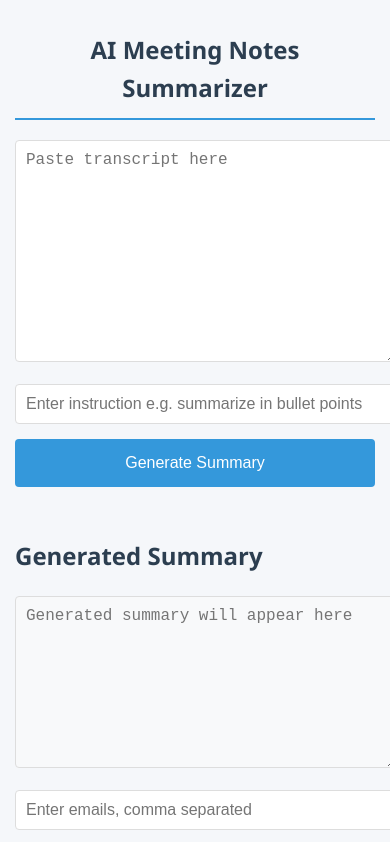
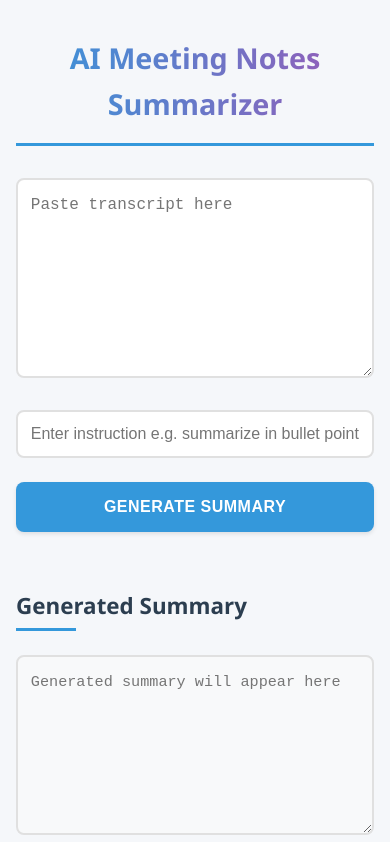
Before and after one commit to Rajkumaryogi/AiMeetingNotesSummarizer, a plain HTML site: page frontend/index.html in a window 390 px wide. Shown: the top 842 px of the page. Drawn offline with Linux system fonts and the light colour scheme.

Commit message:
added basic ui

```diff
--- a/frontend/script.js
+++ b/frontend/script.js
@@ -1,4 +1,4 @@
-const API_BASE = "http://localhost:8000/api/summary";
+const API_BASE = "https://aimeetingnotessummarizer.onrender.com/api/summary";
 
 async function generateSummary() {
   const transcript = document.getElementById("transcript").value;
--- a/frontend/style.css
+++ b/frontend/style.css
@@ -1,45 +1,93 @@
 /* Base Styles */
+:root {
+  --primary: #3498db;
+  --primary-hover: #2980b9;
+  --secondary: #2ecc71;
+  --secondary-hover: #27ae60;
+  --danger: #e74c3c;
+  --danger-hover: #c0392b;
+  --light-gray: #f8f9fa;
+  --dark-gray: #2c3e50;
+  --border-radius: 8px;
+  --box-shadow: 0 4px 6px rgba(0, 0, 0, 0.1);
+  --transition: all 0.3s ease;
+}
+
 body {
   font-family: 'Segoe UI', Tahoma, Geneva, Verdana, sans-serif;
   line-height: 1.6;
   color: #333;
   max-width: 800px;
   margin: 0 auto;
-  padding: 20px;
+  padding: 2rem;
   background-color: #f5f7fa;
 }
 
+/* Container Styles */
+.container {
+  background: white;
+  padding: 2.5rem;
+  border-radius: var(--border-radius);
+  box-shadow: var(--box-shadow);
+}
+
+/* Typography */
 h1, h2 {
-  color: #2c3e50;
-  margin-bottom: 20px;
+  color: var(--dark-gray);
+  margin-bottom: 1.5rem;
 }
 
 h1 {
-  font-size: 2rem;
+  font-size: 2.2rem;
   text-align: center;
-  border-bottom: 2px solid #3498db;
-  padding-bottom: 10px;
+  padding-bottom: 1rem;
+  border-bottom: 3px solid var(--primary);
+  background: linear-gradient(to right, var(--primary), #9b59b6);
+  -webkit-background-clip: text;
+  background-clip: text;
+  color: transparent;
+  margin-bottom: 2rem;
 }
 
 h2 {
-  font-size: 1.5rem;
-  margin-top: 30px;
+  font-size: 1.6rem;
+  margin-top: 2rem;
+  position: relative;
+  padding-bottom: 0.5rem;
+}
+
+h2::after {
+  content: '';
+  position: absolute;
+  bottom: 0;
+  left: 0;
+  width: 60px;
+  height: 3px;
+  background: var(--primary);
 }
 
 /* Form Elements */
 textarea, input {
   width: 100%;
-  padding: 12px;
-  margin-bottom: 15px;
-  border: 1px solid #ddd;
-  border-radius: 4px;
+  padding: 1rem;
+  margin-bottom: 1.5rem;
+  border: 2px solid #e0e0e0;
+  border-radius: var(--border-radius);
   font-size: 1rem;
-  transition: border-color 0.3s ease;
+  transition: var(--transition);
+  box-sizing: border-box;
+}
+
+textarea:focus, input:focus {
+  outline: none;
+  border-color: var(--primary);
+  box-shadow: 0 0 0 3px rgba(52, 152, 219, 0.2);
 }
 
 textarea {
-  min-height: 150px;
+  min-height: 180px;
   resize: vertical;
+  line-height: 1.6;
 }
 
 #transcript {
@@ -47,85 +95,166 @@ textarea {
 }
 
 #summary {
-  height: 150px;
-  background-color: #f8f9fa;
+  height: 180px;
+  background-color: var(--light-gray);
+  font-size: 0.95rem;
 }
 
 /* Buttons */
 button {
-  background-color: #3498db;
+  background-color: var(--primary);
   color: white;
   border: none;
-  padding: 12px 20px;
+  padding: 1rem 1.8rem;
   font-size: 1rem;
-  border-radius: 4px;
+  font-weight: 600;
+  border-radius: var(--border-radius);
   cursor: pointer;
-  transition: background-color 0.3s ease;
-  margin-bottom: 20px;
+  transition: var(--transition);
+  margin-bottom: 1.5rem;
+  display: inline-flex;
+  align-items: center;
+  justify-content: center;
+  text-transform: uppercase;
+  letter-spacing: 0.5px;
+  box-shadow: 0 2px 4px rgba(0, 0, 0, 0.1);
 }
 
 button:hover {
-  background-color: #2980b9;
+  background-color: var(--primary-hover);
+  transform: translateY(-2px);
+  box-shadow: 0 4px 8px rgba(0, 0, 0, 0.15);
+}
+
+button:active {
+  transform: translateY(0);
 }
 
 button:disabled {
   background-color: #95a5a6;
   cursor: not-allowed;
+  transform: none;
+  box-shadow: none;
 }
 
-/* Responsive Design */
-@media (max-width: 600px) {
-  body {
-    padding: 15px;
-  }
+#sendBtn {
+  background-color: var(--secondary);
+}
 
-  h1 {
-    font-size: 1.5rem;
-  }
-
-  textarea, input {
-    padding: 10px;
-  }
-
-  button {
-    width: 100%;
-    padding: 15px;
-  }
+#sendBtn:hover {
+  background-color: var(--secondary-hover);
 }
 
 /* Loading State */
 .loading {
   position: relative;
+  pointer-events: none;
+  opacity: 0.8;
 }
 
 .loading::after {
   content: "";
   position: absolute;
   top: 50%;
-  right: 15px;
+  right: 1.5rem;
   transform: translateY(-50%);
-  width: 16px;
-  height: 16px;
-  border: 2px solid rgba(255, 255, 255, 0.3);
+  width: 1.2rem;
+  height: 1.2rem;
+  border: 3px solid rgba(255, 255, 255, 0.3);
   border-radius: 50%;
   border-top-color: white;
-  animation: spin 1s ease-in-out infinite;
+  animation: spin 0.8s linear infinite;
 }
 
 @keyframes spin {
   to { transform: translateY(-50%) rotate(360deg); }
 }
 
-/* Success Message */
-.success {
-  color: #27ae60;
-  font-weight: bold;
-  margin-top: 10px;
+/* Status Messages */
+.status-message {
+  padding: 0.8rem 1rem;
+  border-radius: var(--border-radius);
+  margin: 1rem 0;
+  font-weight: 500;
+  display: flex;
+  align-items: center;
 }
 
-/* Error Message */
+.status-message::before {
+  content: "✓";
+  margin-right: 0.5rem;
+}
+
+.success {
+  background-color: rgba(46, 204, 113, 0.1);
+  color: var(--secondary);
+  border-left: 4px solid var(--secondary);
+}
+
 .error {
-  color: #e74c3c;
-  font-weight: bold;
-  margin-top: 10px;
+  background-color: rgba(231, 76, 60, 0.1);
+  color: var(--danger);
+  border-left: 4px solid var(--danger);
 }
+
+.error::before {
+  content: "✗";
+}
+
+/* Responsive Design */
+@media (max-width: 768px) {
+  body {
+    padding: 1rem;
+  }
+
+  .container {
+    padding: 1.5rem;
+  }
+
+  h1 {
+    font-size: 1.8rem;
+  }
+
+  h2 {
+    font-size: 1.4rem;
+  }
+
+  textarea, input {
+    padding: 0.8rem;
+  }
+
+  button {
+    width: 100%;
+    padding: 1rem;
+  }
+}
+
+/* Floating Animation for Generate Button */
+@keyframes float {
+  0% { transform: translateY(0px); }
+  50% { transform: translateY(-5px); }
+  100% { transform: translateY(0px); }
+}
+
+#generateBtn:hover {
+  animation: float 1.5s ease-in-out infinite;
+}
+
+/* Tooltip for Summary Textarea */
+#summary {
+  position: relative;
+}
+
+#summary:hover::after {
+  content: attr(title);
+  position: absolute;
+  bottom: 100%;
+  left: 0;
+  background: var(--dark-gray);
+  color: white;
+  padding: 0.5rem;
+  border-radius: 4px;
+  font-size: 0.8rem;
+  white-space: nowrap;
+  z-index: 1;
+}
```
